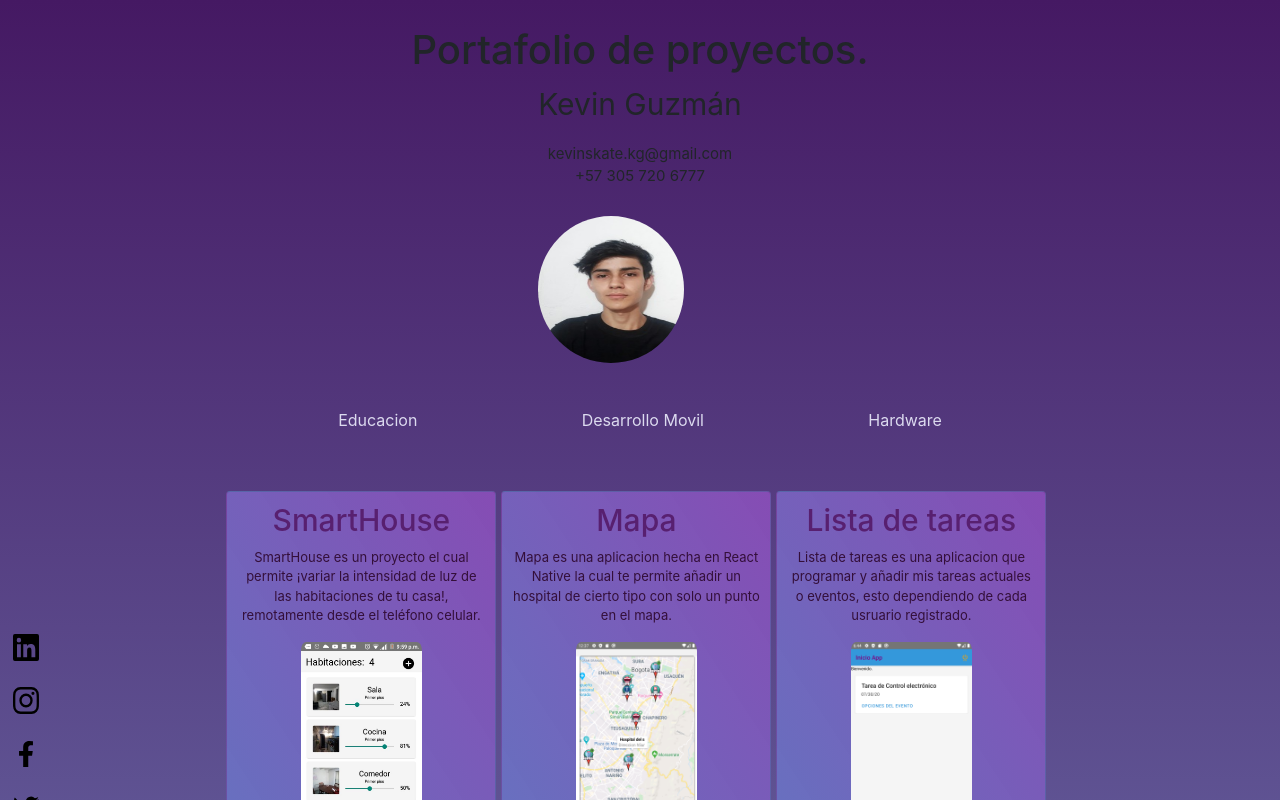
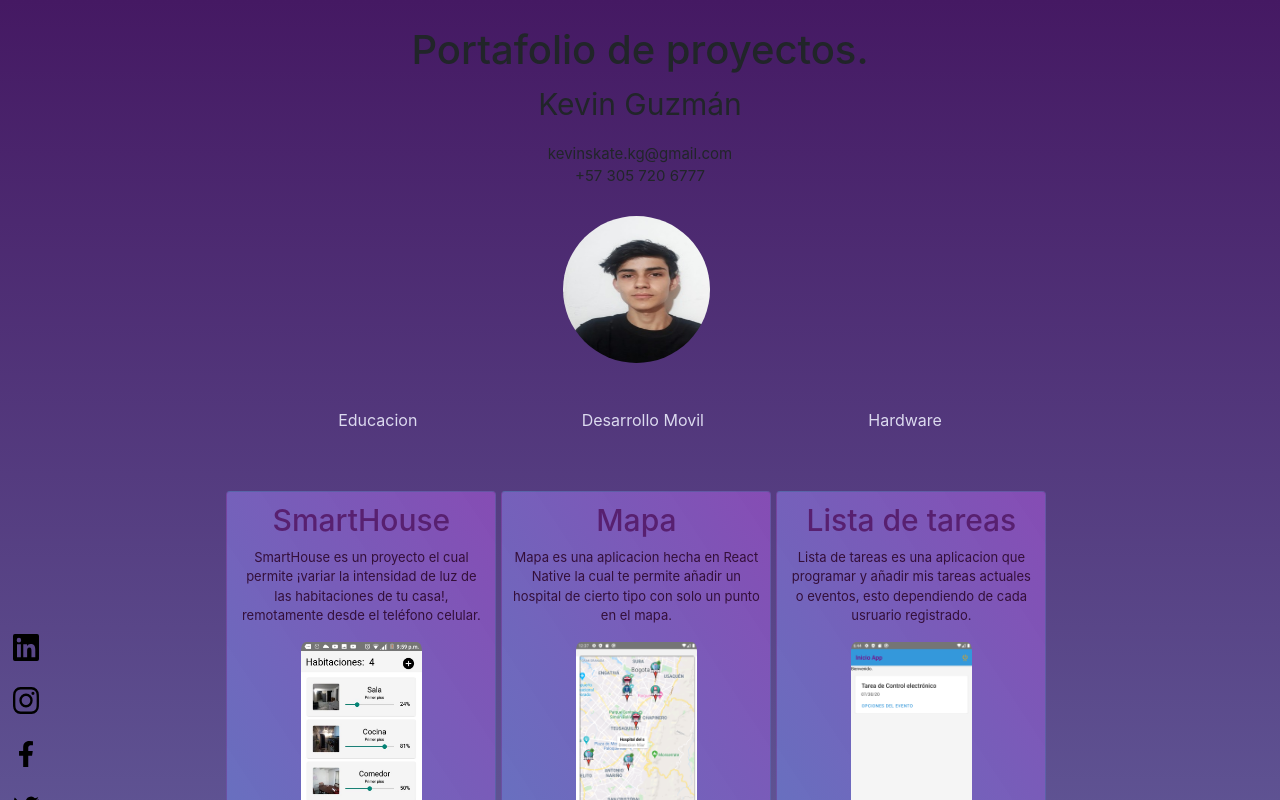
Before and after one commit to kevin-guzman/LandingPage, a React (Create React App) app: page / in a window 1280 px wide. Shown: the top 800 px of the page. Built offline with nearby package versions, Linux system fonts and the light colour scheme.

Commit message:
Image position

```diff
--- a/src/styles/Container.css
+++ b/src/styles/Container.css
@@ -24,7 +24,7 @@
     border-radius: 100%;
     margin-top: 1%;
     margin-right: 45%;
-    margin-left: 42%;
+    margin-left: 44%;
 
 }
 .Header_Link{
```
